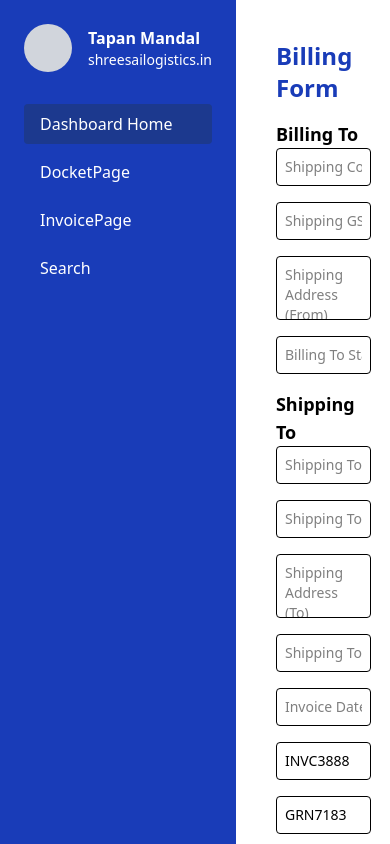
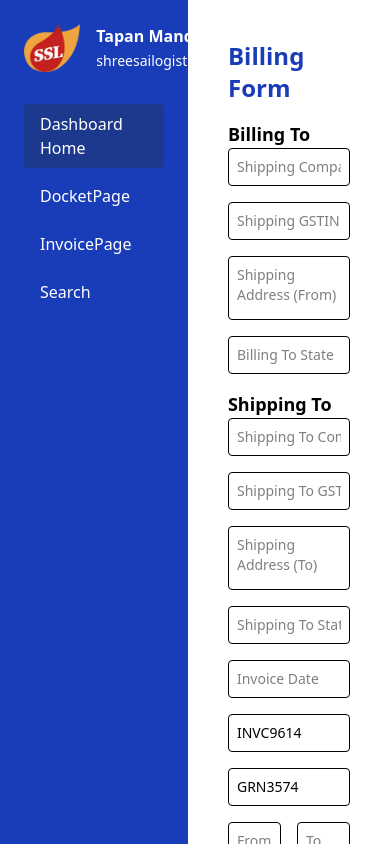
Before and after one commit to Chanu-sha/Logistics-ERP-Frontend, a React (Vite) app: page /dashboard/billform in a window 390 px wide. Built offline with nearby package versions, Linux system fonts and the light colour scheme; sample sign-in values are in the browser's storage.

Commit message:
Added logo and anchor to Admin navbar, added button in Search page to navigate old bill address to new bill, updated mobile number in Docket Invoice, and made minor UI changes in modals

```diff
--- a/src/components/AdminNavbar.jsx
+++ b/src/components/AdminNavbar.jsx
@@ -1,4 +1,5 @@
 import { NavLink } from "react-router-dom";
+import Logo  from "../assets/F-Logo.png";
 
 function AdminNavbar() {
   const links = [
@@ -11,10 +12,10 @@ function AdminNavbar() {
   return (
     <aside className="w-64 bg-blue-800 text-white min-h-screen p-6">
       <div className="mb-8 flex items-center">
-        <div className="h-12 w-12 bg-gray-300 rounded-full mr-4" />
+        <img src={Logo} className="h-12  mr-4" />
         <div>
           <h2 className="font-bold">Tapan Mandal</h2>
-          <p className="text-sm">shreesailogistics.in</p>
+          <a href="https://shreesailogistics.in/" className="text-sm">shreesailogistics.in</a>
         </div>
       </div>
       <nav className="space-y-2">
--- a/src/components/BillForm.jsx
+++ b/src/components/BillForm.jsx
@@ -1,9 +1,11 @@
 import React, { useContext, useState, useEffect } from "react";
 import axios from "axios";
 import { BillingContext } from "../context/BillingContext";
+import { useLocation } from "react-router-dom";
 
 function BillForm() {
   const { setBillData } = useContext(BillingContext);
+  const location = useLocation();
   const [formState, setFormState] = useState({
     companyName: "",
     gstin: "",
@@ -33,10 +35,56 @@ function BillForm() {
     shippingTogstin: "",
     shippingToAddress: "",
     shippingToState: "",
-    igstPercentage: 0, // Initial value 0
-    cgstPercentage: 0, // Initial value 0
-    sgstPercentage: 0, // Initial value 0
+    igstPercentage: 0,
+    cgstPercentage: 0,
+    sgstPercentage: 0,
   });
+
+  useEffect(() => {
+    if (location.state?.prefilledData) {
+      setFormState((prev) => ({
+        ...prev,
+        companyName: location.state.prefilledData.companyName || "",
+        gstin: location.state.prefilledData.gstin || "",
+        address: location.state.prefilledData.address || "",
+        // Reset all other fields to their defaults
+        invoiceDate: "",
+        invoiceNumber: generateRandomNumber("INVC"),
+        grnNumber: generateRandomNumber("GRN"),
+        from: "",
+        to: "",
+        packageCount: "",
+        transportMode: "",
+        weight: "",
+        chargeableWeight: "",
+        perKgPrice: "",
+        freightCharges: "",
+        pickupCharges: "",
+        deliveryCharges: "",
+        paymentStatus: "",
+        otherExpenses: "",
+        saidToContain: "",
+        consignerName: "",
+        consignerAddress: "",
+        consigneeName: "",
+        consigneeAddress: "",
+        BillingState: "",
+        shippingTocompanyName: "",
+        shippingTogstin: "",
+        shippingToAddress: "",
+        shippingToState: "",
+        igstPercentage: 0,
+        cgstPercentage: 0,
+        sgstPercentage: 0,
+      }));
+    } else {
+      setFormState((prev) => ({
+        ...prev,
+        invoiceNumber: generateRandomNumber("INVC"),
+        grnNumber: generateRandomNumber("GRN"),
+      }));
+    }
+  }, [location.state]);
 
   const calculateFreightCharges = (weight, price) => {
     const w = parseFloat(weight) || 0;
@@ -339,7 +387,7 @@ function BillForm() {
               >
                 <option value="">Payment Status</option>
                 <option value="Paid">Paid</option>
-                <option value="To Be Paid">To Be Paid</option>
+                <option value="To Pay">To Pay</option>
                 <option value="TBB">TBB</option>
               </select>
               <input
--- a/src/components/DocketBill.jsx
+++ b/src/components/DocketBill.jsx
@@ -67,7 +67,7 @@ function DocketBill({ copyTexts }) {
               <p>
                 Plot No. B-27, Chandaka Industrial State, Patia,
                 Bhubaneswar-751024 <br />
-                Mob. 7077499999, 7381100322 Email: sreesailogistics19@gmail.com
+                Mob. 7077439999, 7381100322 Email: sreesailogistics19@gmail.com
               </p>
               <div className="mt-1">
                 <strong>GSTIN:</strong> 21AUCPN6304N1ZP
@@ -380,7 +380,7 @@ function DocketBill({ copyTexts }) {
               <p>
                 Plot No. B-27, Chandaka Industrial State, Patia,
                 Bhubaneswar-751024 <br />
-                Mob. 7077499999, 7381100322 Email: sreesailogistics19@gmail.com
+                Mob. 7077439999, 7381100322 Email: sreesailogistics19@gmail.com
               </p>
               <div className="mt-1">
                 <strong>GSTIN:</strong> 21AUCPN6304N1ZP
--- a/src/components/Modal.jsx
+++ b/src/components/Modal.jsx
@@ -2,8 +2,8 @@ export default function Modal({ isOpen, onClose, children }) {
   if (!isOpen) return null;
 
   return (
-    <div className="fixed inset-0 bg-black bg-opacity-80 flex items-center justify-center z-50">
-      <div className="bg-white rounded-lg p-6 w-[850px] max-h-[90vh] overflow-auto relative">
+    <div className="fixed inset-0 bg-gray-600 bg-opacity-80 flex items-center justify-center z-50">
+      <div className="bg-sky-200 flex justify-center items-center rounded-lg p-6 w-[1300px] max-h-[97vh]  overflow-hidden relative">
         <button
           className="absolute top-2 right-2 text-gray-600 hover:text-black text-xl"
           onClick={onClose}
--- a/src/components/TaxInvoiceBill.jsx
+++ b/src/components/TaxInvoiceBill.jsx
@@ -59,7 +59,7 @@ const TaxInvoiceBill = () => {
               <p>
                 Plot No. B-27, Chandaka Industrial State, Patia,
                 Bhubaneswar-751024 <br />
-                Mob. 7077499999, 7381100322 Email: sreesailogistics19@gmail.com
+                Mob. 7077439999, 7381100322 Email: sreesailogistics19@gmail.com
               </p>
               <div className="flex gap-1.5 ">
                 <p className="font-semibold">GSTIN:</p> <p>21AUCPN6304N1ZP</p>
@@ -73,7 +73,7 @@ const TaxInvoiceBill = () => {
               </div>
             </div>
             <div>
-              <p className="font-bold">Invoice No: {billData.invoiceNo}</p>
+              <p className="font-bold">Invoice No: {billData.invoiceNumber}</p>
               <p className="font-bold">Date: {billData.invoiceDate}</p>
             </div>
           </div>
--- a/src/pages/SearchPage.jsx
+++ b/src/pages/SearchPage.jsx
@@ -2,12 +2,14 @@ import { useState, useEffect } from "react";
 import axios from "axios";
 import Modal from "../components/Modal";
 import InvoiceModalPage from "./InvoiceModalPage";
+import { useNavigate } from "react-router-dom";
 
 function SearchPage() {
   const [bills, setBills] = useState([]);
   const [search, setSearch] = useState("");
   const [isModalOpen, setIsModalOpen] = useState(false);
   const [selectedBillId, setSelectedBillId] = useState(null);
+  const navigate = useNavigate();
 
   const fetchBills = () => {
     axios
@@ -47,6 +49,15 @@ function SearchPage() {
     }
   };
 
+  const handleAddClick = (bill) => {
+    const billData = {
+      companyName: bill.companyName,
+      gstin: bill.gstin,
+      address: bill.address,
+    };
+    navigate("/dashboard/billform", { state: { prefilledData: billData } });
+  };
+
   useEffect(() => {
     fetchBills();
   }, []);
@@ -67,7 +78,7 @@ function SearchPage() {
       <div className="mb-4">
         <input
           type="text"
-          placeholder="Search by company or shipping to name..."
+          placeholder="Search by company name..."
           className="w-full outline-none p-2 border border-gray-300 rounded"
           value={search}
           onChange={(e) => setSearch(e.target.value)}
@@ -77,7 +88,6 @@ function SearchPage() {
       <Modal isOpen={isModalOpen} onClose={() => setIsModalOpen(false)}>
         <InvoiceModalPage
           billId={selectedBillId}
-          onClose={() => setIsModalOpen(false)}
           onUpdate={() => fetchBills()}
         />
       </Modal>
@@ -104,6 +114,12 @@ function SearchPage() {
                 <td className="p-2">{bill.shippingTocompanyName}</td>
                 <td className="p-2">{bill.invoiceDate}</td>
                 <td className="p-2 space-x-2">
+                  <button
+                    className="px-3 py-1 bg-green-600 text-white rounded hover:bg-green-700"
+                    onClick={() => handleAddClick(bill)}
+                  >
+                    New
+                  </button>
                   <button
                     className="px-3 py-1 bg-blue-600 text-white rounded hover:bg-blue-700"
                     onClick={() => handleEditClick(bill._id)}
```
Also changed, not shown: src/pages/InvoiceModalPage.jsx (+21 -21 lines), src/assets/DocketLogo.png, src/assets/F-Logo.png (added).
